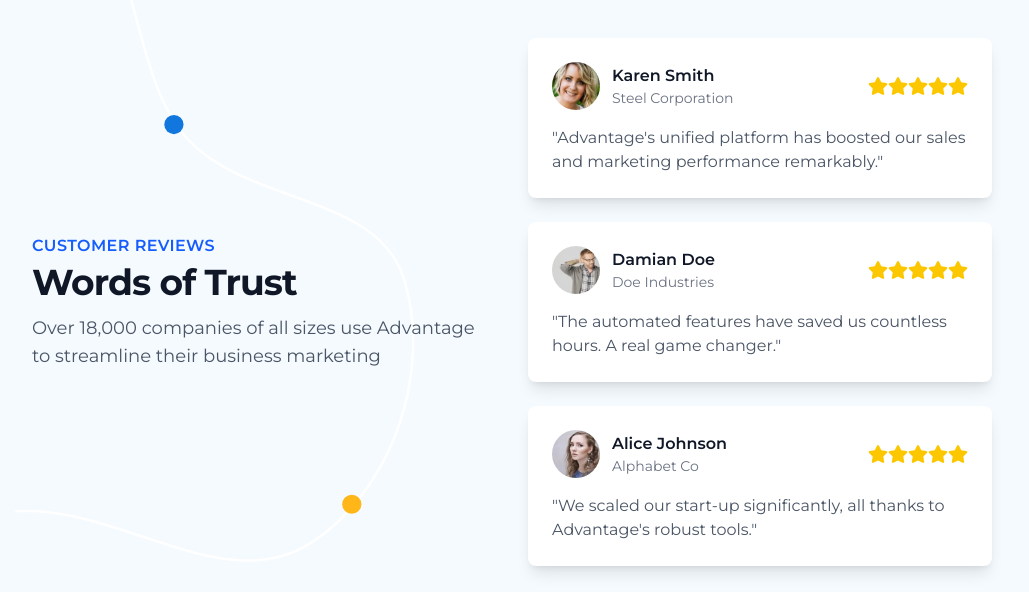
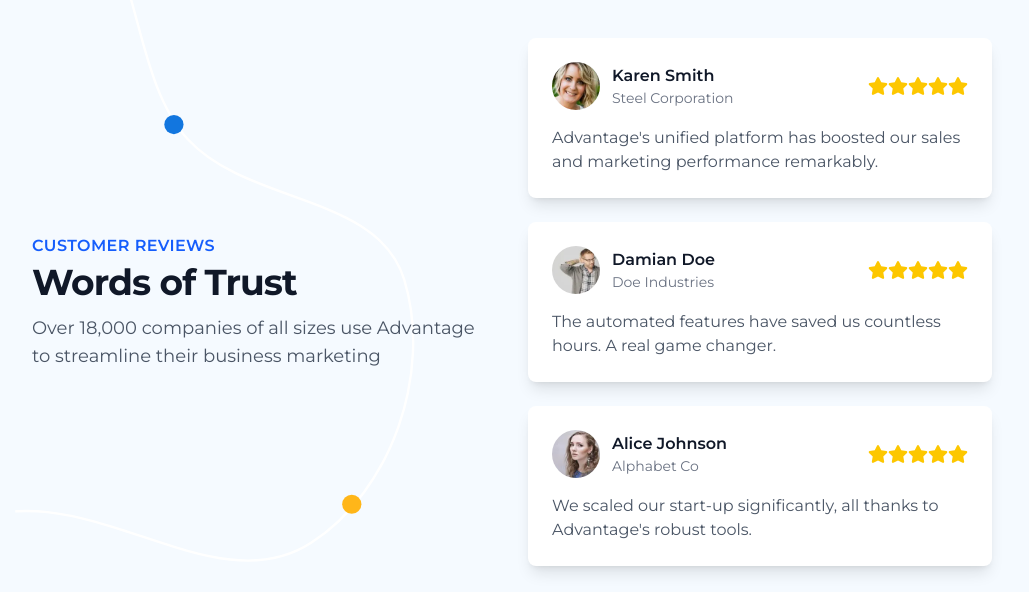
Before and after one commit to KaveeshClickDo/seekahost.lk-v3, a Next.js app: page / in a window 1280 px wide. Shown: the part 4180-4772 px from the top of the page, without its empty margins (128-1157 px from the left). Built offline with nearby package versions, Linux system fonts and the light colour scheme.

Commit message:
fixed error

```diff
--- a/src/components/shared/Review.js
+++ b/src/components/shared/Review.js
@@ -78,7 +78,7 @@ export default function Reviews() {
                                     </div>
                                 </div>
                                 <p className="text-gray-600">
-                                    "{reviewer.comment}"
+                                    {reviewer.comment}
                                 </p>
                             </div>
                         ))}
```
